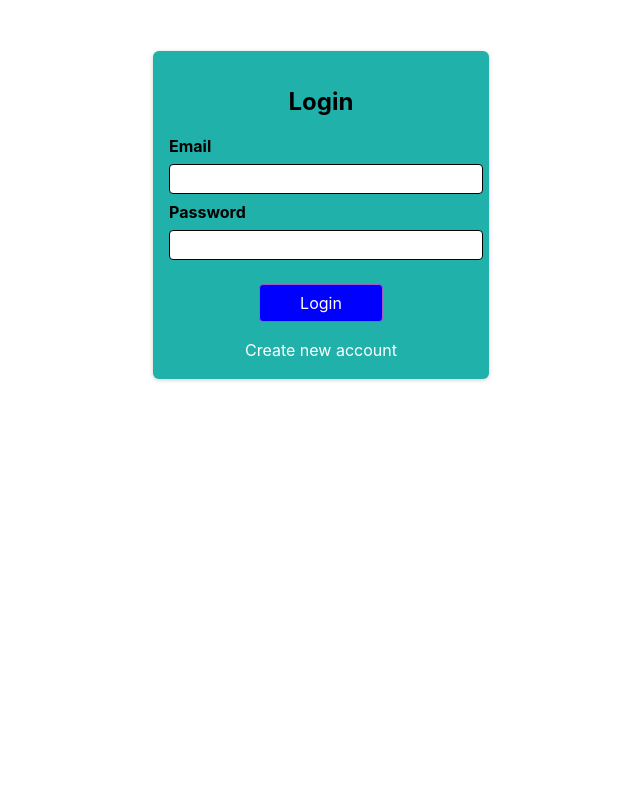
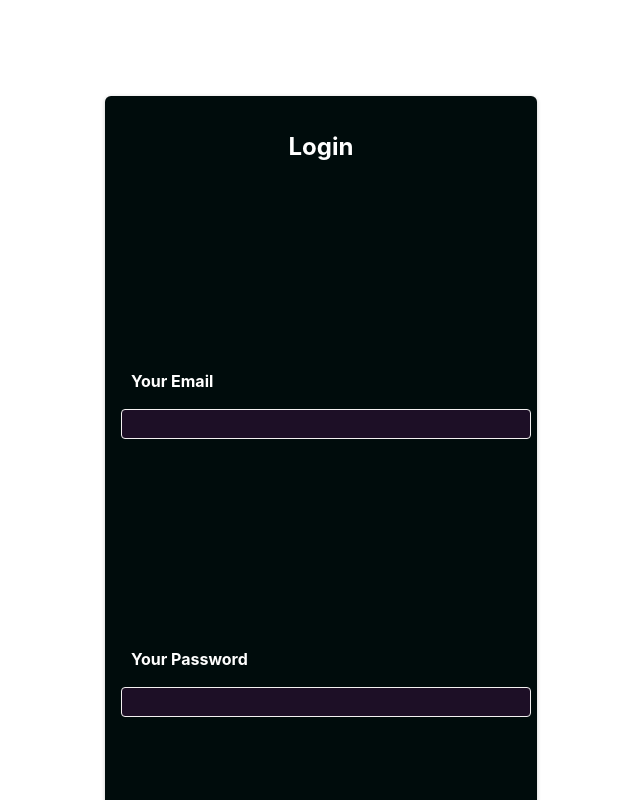
Before and after one commit to NidhiMehendale/Expense-Traker-React, a React (Create React App) app: page / in a window 1280 px wide. Shown: the top 800 px of the page, without its empty margins (319-959 px from the left). Built offline with nearby package versions, Linux system fonts and the light colour scheme.

Commit message:
Complete your profile

```diff
--- a/src/components/SignUp.js
+++ b/src/components/SignUp.js
@@ -1,152 +1,144 @@
-import React from "react";
- import { useRef, useState ,useContext} from "react";
+import React, { useContext } from "react";
+import { useState } from "react";
 import classes from "./SignUp.module.css";
 import AuthContext from "./store/auth-context";
 import { useHistory } from 'react-router-dom';
 
-
- const Signup = () => {
-
+const  SignUp = () => {
   const history = useHistory();
-   const emailInputRef = useRef();
-   const passwordInputRef = useRef();
-
 
   const [isLogin, setIsLogin] = useState(true);
   const [isLoading, setIsLoading] = useState(false);
 
-   const authCtx = useContext(AuthContext);
+  const [email, setEmail] = useState("");
+  const [password, setPassword] = useState("");
+  const [conpass, setconfPass] = useState("");
+
+  const ctx = useContext(AuthContext);
+
 
   const switchAuthModeHandler = () => {
     setIsLogin((prevState) => !prevState);
   };
 
+  const emailChangeHandler = (e) => {
+    setEmail(e.target.value);
+  };
+  const passwordChangeHandler = (e) => {
+    setPassword(e.target.value);
+  };
+
+  const confpasswordChangeHandler = (e) => {
+    setconfPass(e.target.value);
+    // setisCursorAllow(false);
+  };
 
   const submitHandler = (event) => {
     event.preventDefault();
 
-     const enteredEmail = emailInputRef.current.value;
-     const enteredPassword = passwordInputRef.current.value;
-
+    //optional:add validation
 
     setIsLoading(true);
     let url;
+    if (!isLogin && password !== conpass) {
+      return alert("password is not same");
+    } else {
+      if (isLogin) {
+        url =
+          "https://identitytoolkit.googleapis.com/v1/accounts:signInWithPassword?key=AIzaSyAjnoOONhbal4-8ybz17138o-5U25hPyxM";
+      } else {
+        url =
+          "https://identitytoolkit.googleapis.com/v1/accounts:signUp?key=AIzaSyAjnoOONhbal4-8ybz17138o-5U25hPyxM";
+      }
 
-    if(isLogin){
-      url = 'https://identitytoolkit.googleapis.com/v1/accounts:signInWithPassword?key=AIzaSyAjnoOONhbal4-8ybz17138o-5U25hPyxM'
-
-      fetch(url,
-        {
-          method: 'POST',
+      fetch(url, {
+        method: "POST",
         body: JSON.stringify({
-            email: enteredEmail,
-            password: enteredPassword,
-            returnSecureToken	:true
+          email: email,
+          password: password,
+          returnSecureToken: true,
         }),
         headers: {
-             'Content-Type' : 'application/json'
-          }
-        }
-    ).then(res => {
+          "Content-Type": "application/json"
+        },
+      })
+        .then((res) => {
           setIsLoading(false);
-      if(res.ok){
+
+          if (res.ok) {
             return res.json();
-      }else{
-       return res.json().then(data => {
-          let errorMessage = 'Authentication failed';
+          } else {
+            return res.json().then((data) => {
+              let errorMessage = "Authentication failed";
               if(data && data.error && data.error.message){
                 errorMessage = data.error.message;
               }
 
               throw new Error(errorMessage);
+
             });
           }
-    }).then(data => {
-          authCtx.login(data.idToken);
-          history.replace('/Header');
-         window.location.reload();
+        })
+        .then((data) => {
+          ctx.login(data.idToken);
+         history.replace('/welcome');
+
 
         })
         .catch((err) => {
-        alert(err.message)
+
+          alert(err.message);
         });
     }
-    else{
-      url = 'https://identitytoolkit.googleapis.com/v1/accounts:signUp?key=AIzaSyAjnoOONhbal4-8ybz17138o-5U25hPyxM'
-
-      fetch(url,
-        {
-          method: 'POST',
-          body: JSON.stringify({
-            email: enteredEmail,
-            password: enteredPassword,
-            returnSecureToken	:true
-          }),
-          headers: {
-             'Content-Type' : 'application/json'
-          }
-        }
-    ).then(res => {
-      setIsLoading(false);
-      if(res.ok){
-          return res.json();
-      }else{
-       return res.json().then(data => {
-          let errorMessage = 'Authentication failed';
-          if(data && data.error && data.error.message){
-            errorMessage = data.error.message;
-          }
-
-          throw new Error(errorMessage);
-        });
-      }
-    }).then(data => {
-          authCtx.login(data.idToken);
-          history.replace('/signup');
-         window.location.reload();
-
-    })
-    .catch((err) => {
-        alert(err.message)
-    });
-
-    }
-
 
   };
 
-
-
   return (
-    <section className={classes.auth}>
-
-    <h1>{isLogin ? 'Login' : 'Sign Up'}</h1>
-
+    <section className={classes.head}>
+      <h1>{isLogin ? "Login" : "Sign Up"}</h1>
       <form onSubmit={submitHandler}>
         <div className={classes.control}>
-        <label htmlFor='email'>Email</label>
-        <input type='email' id='email' required ref={emailInputRef} />
+          <label htmlFor="email">Your Email</label>
+          <input
+            type="email"
+            id="email"
+            required
+            onChange={emailChangeHandler}
+            value={email}
+          />
         </div>
         <div className={classes.control}>
-        <label htmlFor='password'>Password</label>
+          <label htmlFor="password">Your Password</label>
           <input
-          type='password'
-          id='password'
+            type="password"
+            id="password"
             required
-          ref={passwordInputRef}
+            value={password}
+            onChange={passwordChangeHandler}
           />
         </div>
-
-
+        <div className={classes.control}>
+          <label htmlFor="phone">Confirm Password</label>
+          <input
+            type="password"
+            placeholder="Confirm password"
+            required
+            id="password"
+            value={conpass}
+            onChange={confpasswordChangeHandler}
+          />
+        </div>
         <div className={classes.actions}>
-       {!isLoading && <button>{isLogin ? 'Login' : 'Sign Up'}</button> }
-       {isLoading && <p>Sending request...</p>}
+          {!isLoading && (
+            <button>{isLogin ? "Login" : "Create Account"}</button>
+          )}
+          {isLoading && <p>Sending request..!</p>}
           <button
-          type='button'
+            type="button"
             className={classes.toggle}
             onClick={switchAuthModeHandler}
           >
-          {isLogin ? 'Create new account' : 'Login with existing account'}
+            {isLogin ? "Create new account" : "Login with existing account"}
           </button>
         </div>
       </form>
@@ -154,4 +146,4 @@ import React from "react";
   );
 }
 
- export default Signup;
+export default SignUp;
--- a/src/components/SignUp.module.css
+++ b/src/components/SignUp.module.css
@@ -1,72 +1,105 @@
-.auth {
-    margin: 3.2rem auto;
-    width: 80%;
-    max-width: 19rem;
+.head {
+  width: 90%;
+  max-width: 25rem;
+  padding: 1rem;
+  margin: 3rem auto;
+  text-align: center;
+  /* color: white; */
   border-radius: 6px;
-    background-color: lightseagreen;
-    box-shadow: 0 1px 4px rgba(0, 0, 0, 0.2);
-    padding: 1rem;
-    text-align: left;
+  background-color: rgb(0, 12, 12);
+  text-align: center;
   color: white;
-  }
-
-  .auth h1 {
-    text-align: center;
-    color:black;
+  box-shadow: 0 1px 4px rgb(0, 0, 0, 0.2);
+  margin-top: 6rem;
 }
 
 .control {
   margin-bottom: 0.5rem;
 }
-
 .control label {
   display: block;
-    color: black;
+  color: white;
   font-weight: bold;
   margin-bottom: 0.5rem;
+  text-align: start;
+}
+.control input {
+  font: inherit;
+  width: 100%;
+  background-color: #1d0f26;
+  border-radius: 4px;
+  border: 1px solid rgb(244, 241, 241);
+  color: aliceblue;
+  padding: 0.25rem;
+}
+/* button {
+  margin-top: 1.5rem;
+  flex-direction: column;
+  align-items: center;
+  cursor: pointer;
+  font: inherit;
+  border: 1px solid black;
+  border-radius: 4px;
+  box-shadow: 0 1px 2px rgb(0, 0, 0.2);
+  padding: 5px 10px;
+  background-color: rgb(144, 111, 88);
+  /* color: white; */
+/*
+.button:hover,
+.button.active {
+  border-color: #1d0f26;
 }
 
-  .control input {
-    font: inherit;
-    color: #38015c;
-    border-radius: 4px;
-    border: 1px solid black;
-    width: 100%;
-    text-align: left;
-    padding: 0.25rem;
-  }
+.button .toggle {
 
-  .actions {
-    margin-top: 1.5rem;
-    display: flex;
   flex-direction: column;
   align-items: center;
-  }
+  cursor: pointer;
+  font: inherit;
+  border: 1px solid black;
+  border-radius: 4px;
+  box-shadow: 0 1px 2px rgb(0, 0, 0.2);
+  padding: 5px 10px;
+  /*
+  margin-top: 1rem;
 
+  border: none;
+  padding: 0.15rem, 1.5rem;
+  background-color: rgb(144, 111, 88); */
+
+/*
+.toggle:hover,
+.button.active {
+  background-color: burlywood;
+  border-color: #1d0f26;
+} */
 .actions button {
   cursor: pointer;
   font: inherit;
   color: white;
-    background-color: blue;
-    border: 1px solid #9f5ccc;
+
+  background-color: rgb(21, 13, 39);
+  border-color: burlywood;
+  border: 1px solid burlywood;
+
   border-radius: 4px;
   padding: 0.5rem 2.5rem;
 }
 
-  /* .actions button:hover {
-    background-color: #873abb;
-    border-color: #873abb;
-  } */
+.actions button:hover {
+  background-color: rgb(198, 140, 65);
+}
 
 .actions .toggle {
-    margin-top: 1rem;
-    background-color: transparent;
+  cursor: pointer;
+  margin-top: 1.2rem;
+  font: inherit;
+  color: white;
+  background-color: rgb(21, 13, 39);
 
-    border: none;
-    padding: 0.15rem 1.5rem;
+  border-color: rgb(21, 13, 39);
+  border: 1px solid burlywood;
+
+  border-radius: 4px;
+  padding: 0.5rem 2.5rem;
 }
-
-  .actions .toggle:hover {
-    background-color: transparent;
-
-  }
--- /dev/null
+++ b/src/components/header/Profile.module.css
@@ -0,0 +1,40 @@
+
+
+.control{
+    display: flex;
+    border-bottom: 1px solid black;
+    /* margin-left: 50%; */
+}
+span {
+    margin-left: 50%;
+}
+.control1{
+    margin-left: 30%;
+    padding: 15px;
+    margin-top: 1rem;
+    background-color: rgb(249, 243, 235);
+}
+label {
+    padding: 10px;
+    margin-top: 200px;
+}
+button {
+    padding: 6px 12px ;
+    color: antiquewhite;
+    background-color: rgba(255, 127, 80, 0.132);
+    color: black;
+    border: 2px solid rgba(255, 127, 80, 0.132);
+    border-radius: 2px;
+    cursor: pointer;
+}
+.cancel {
+    color: red;
+    border-radius: 5px solid red;
+    border: 8px;
+    margin-left: 80%;
+
+}
+input {
+    padding: 5px 10px;
+    font-size: 10px;
+}
--- a/src/components/header/Welcome.js
+++ b/src/components/header/Welcome.js
@@ -1,15 +1,20 @@
 import React from "react";
+import classes from "./Welcome.module.css";
+import { NavLink } from "react-router-dom"; // Import NavLink
+import { Fragment } from "react";
 
- import classes from "./Welcome.module.css";
+function Welcome() {
+  return (
+    <Fragment>
+      <div className={classes.main}>
+        <div>Welcome to expense tracker!!!!</div>
+        <div className={classes.right}>
+          Your profile is incomplete.
+          <NavLink to="/welcome/profile">Complete now</NavLink>
+        </div>
+      </div>
+    </Fragment>
+  );
+}
 
- const Header = () => {
-   return (
-     <div>
-       <h1 className={classes.navbar}>
-       Welcome To Expense Tracker
-       </h1>
-     </div>
-   );
- }
-
- export default Header;
+export default Welcome;
--- a/src/components/header/Welcome.module.css
+++ b/src/components/header/Welcome.module.css
@@ -1,20 +1,17 @@
-.navbar {
-    display: flex;
-    flex-direction: row;
-    font-family: "Segoe UI", Tahoma, Geneva, Verdana, sans-serif;
-    font-size: 1.1rem;
-    background-color: aliceblue;
-  }
-  .navbar nav {
-    display: inline;
-    justify-content: space-around;
-  }
-  ul {
-    display: flex;
-    list-style: none;
-    justify-content: flex-start;
-    margin: 10px;
-  }
-  li {
-    padding-left: 30px;
-  }
+.main {
+  width: 100%;
+  display: flex;
+  align-items: center;
+  justify-content: space-between;
+  margin-top: 20px;
+  height: 30px;
+
+  background-color: white;
+  border-bottom: 1px solid black;
+}
+
+.right {
+  padding: 1px 20px;
+  background-color: rgb(242, 199, 144);
+  border-radius: 5px;
+}
--- a/src/index.js
+++ b/src/index.js
@@ -4,11 +4,14 @@ import './index.css';
 import App from './App';
 import reportWebVitals from './reportWebVitals';
 import { BrowserRouter } from 'react-router-dom';
+import { AuthContextProvider } from './components/store/auth-context';
 
 const root = ReactDOM.createRoot(document.getElementById('root'));
 root.render(
   <BrowserRouter>
+   <AuthContextProvider>
   <App />
+  </AuthContextProvider>
 </BrowserRouter>
 );
 
```
Also changed, not shown: src/App.js (+13 -13 lines), src/components/header/Profile.js (added, +80 -0 lines), src/components/store/auth-context.js (+5 -6 lines), src/components/assets/download (2).jpeg (added). Lines whose indentation alone changed are shown as unchanged.
